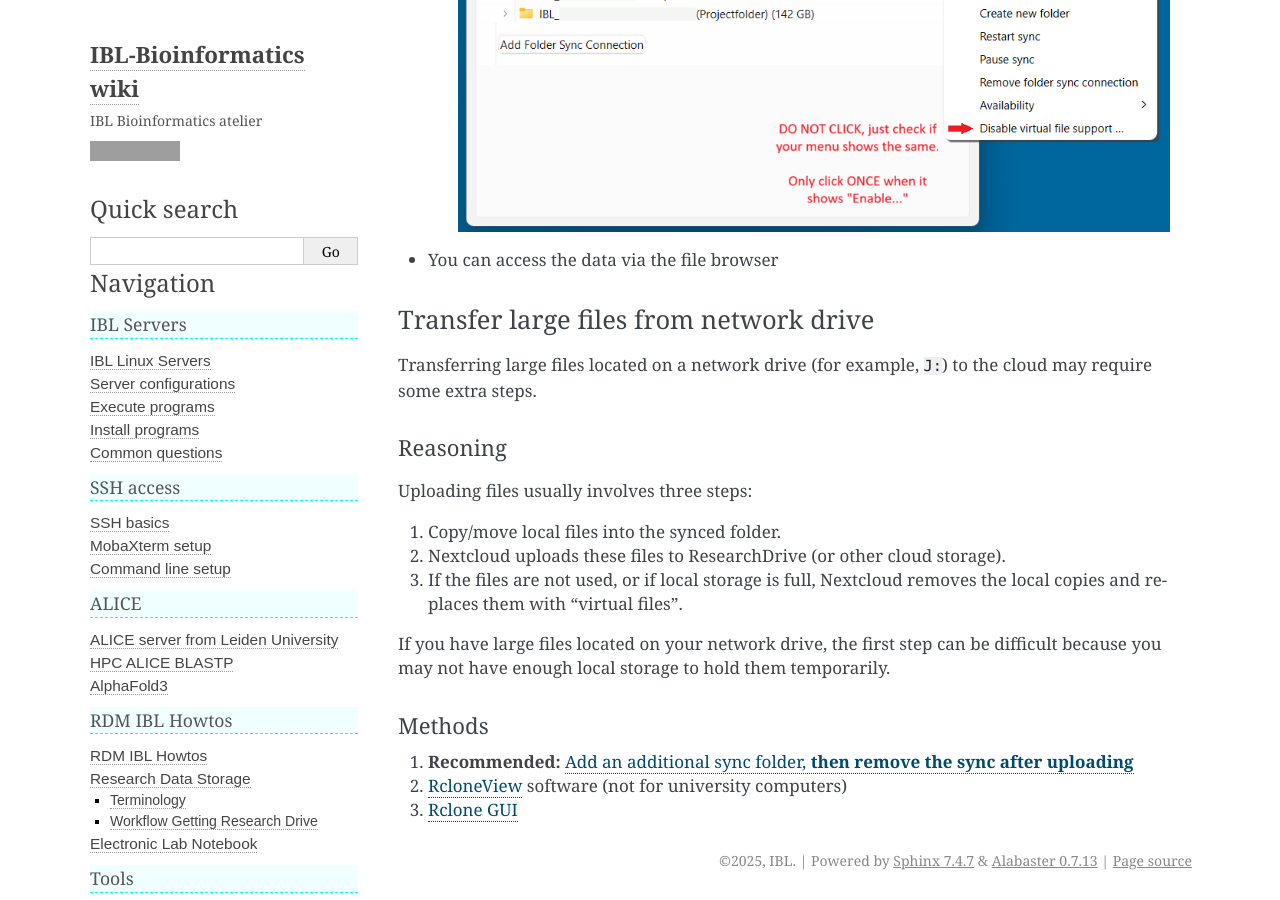
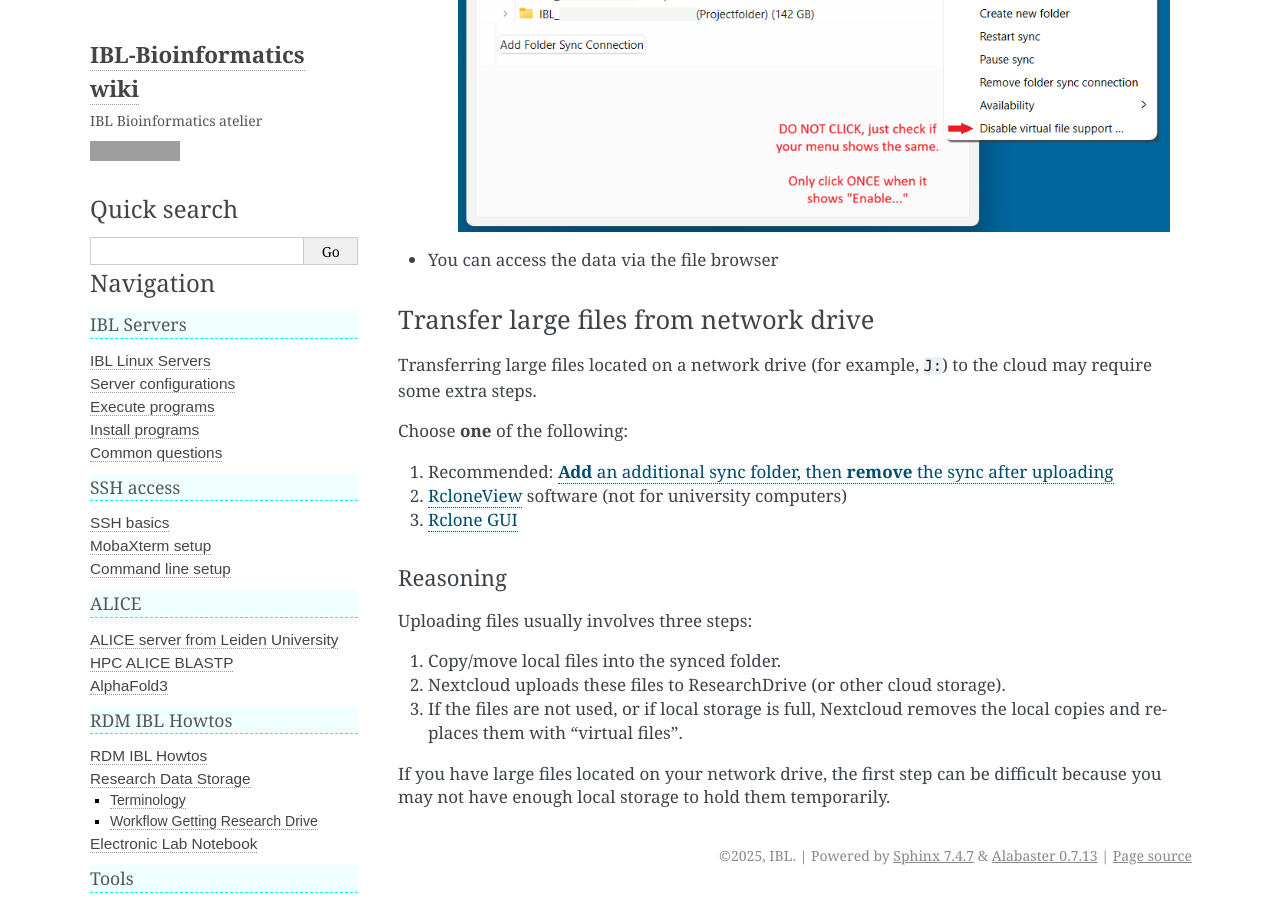
Before and after one commit to IBL-bioinfo/IBL-bioinformatics-wiki, a Sphinx documentation site: the page built from docs/source/rdm_howtos/ResearchDrive.md, in a window 1280 px wide and 900 px high, scrolled down 5581 px. Built offline with Sphinx 7.4.7, drawn with Linux system fonts in a browser that asks for light colours; some of the changed lines change nothing that is shown; grey boxes are pictures that could not be loaded.

Commit message:
Add instructions for transferring large files from network drives to the cloud

```diff
--- a/docs/source/rdm_howtos/ResearchDrive.md
+++ b/docs/source/rdm_howtos/ResearchDrive.md
@@ -81,6 +81,12 @@
 
 Transferring large files located on a network drive (for example, `J:`) to the cloud may require some extra steps.
 
+Choose **one** of the following:
+
+1. Recommended: [**Add** an additional sync folder, then **remove** the sync after uploading](./ResearchDrive_uploadFromNetworkDrive.md)
+2. [RcloneView](https://rcloneview.com/) software (not for university computers)
+3. [Rclone GUI](https://rclone.org/gui/)
+
 #### Reasoning
 
 Uploading files usually involves three steps:
@@ -90,9 +96,3 @@
 3. If the files are not used, or if local storage is full, Nextcloud removes the local copies and replaces them with “virtual files”.
 
 If you have large files located on your network drive, the first step can be difficult because you may not have enough local storage to hold them temporarily.
-
-#### Methods
-
-1. **Recommended:** [Add an additional sync folder, **then remove the sync after uploading**](./ResearchDrive_uploadFromNetworkDrive.md)
-2. [RcloneView](https://rcloneview.com/) software (not for university computers)
-3. [Rclone GUI](https://rclone.org/gui/)
```
